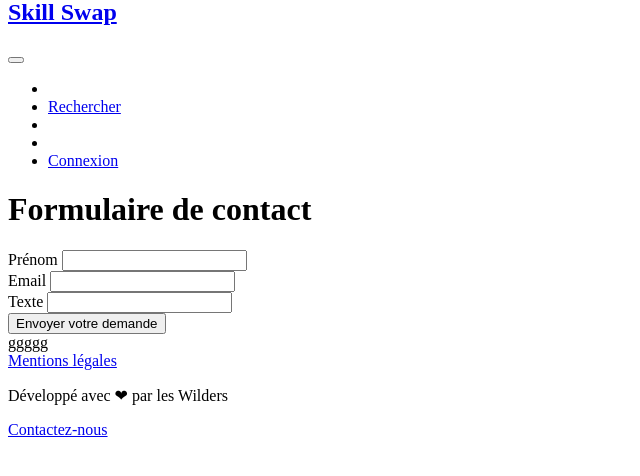
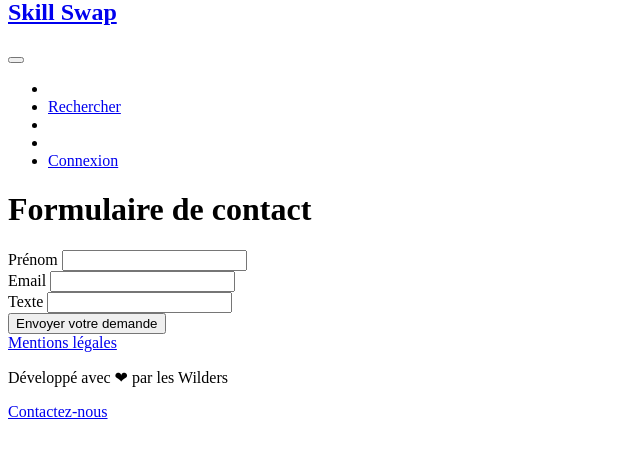
Before and after one commit to WildCodeSchool/purple-php-2109-project3-skillswap, a Symfony app: template templates/contact/index.html.twig in a window 1280 px wide. Shown: the part 21-497 px from the top of the page, without its empty margins (0-640 px from the left). Run offline with Twig, Linux system fonts and the light colour scheme; the template is opened without the code that fills it, so the values that code supplies are empty; form fields are guessed from the names that the template uses; some libraries are stand-ins or nearby versions.

Commit message:
Update index.html.twig

```diff
--- a/templates/contact/index.html.twig
+++ b/templates/contact/index.html.twig
@@ -48,5 +48,4 @@
     </div>
 
 {% endif %}
-ggggg
 {% endblock %}
```
